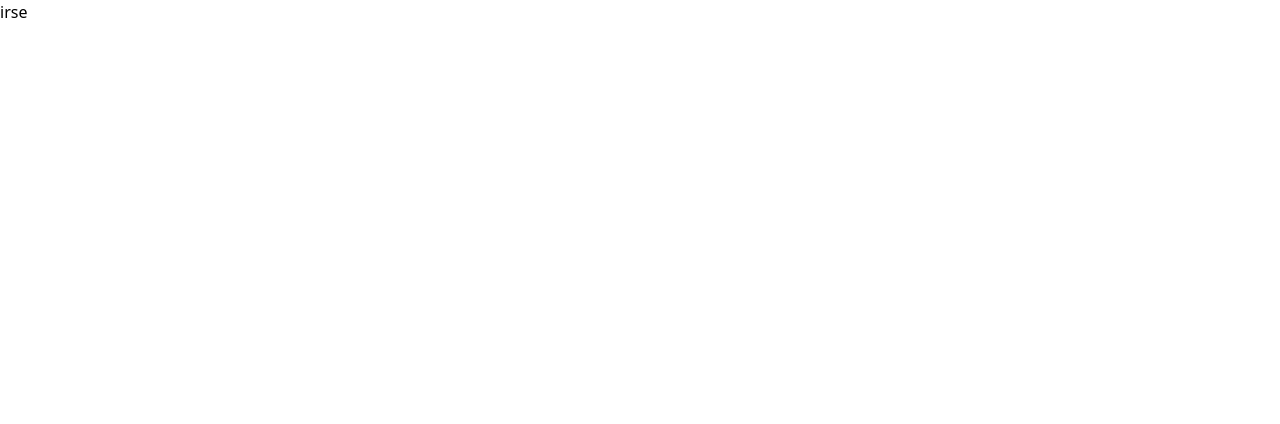
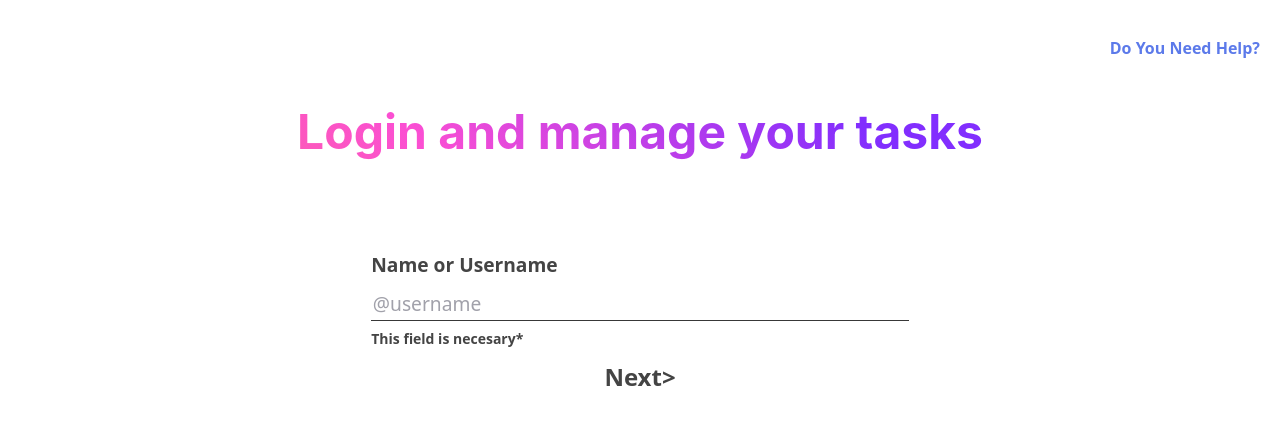
Before and after one commit to roomdan/app-tasks-2021, a React (Create React App) app: page / in a window 1280 px wide. Shown: the top 424 px of the page. Built offline with nearby package versions, Linux system fonts and the light colour scheme.

Commit message:
chante react-router for react router dom

```diff
--- a/src/views/Log-In-Form/register.js
+++ b/src/views/Log-In-Form/register.js
@@ -1,9 +1,8 @@
-import { useContext} from "react"
-import { useHistory } from "react-router"
-// import { Link } from "react-router-dom";
+import { useContext, useState } from "react"
+import { Link, useHistory } from "react-router-dom";
 import { AppLog } from "../../context/logs/LogSesion"
-// import "./register.scss"
-// import Go from "../preViews/go"
+import "./register.scss"
+import Go from "../preViews/go"
 import "./animation.all.css"
 
 export default function Register () {
@@ -11,64 +10,63 @@ export default function Register () {
 
     const [register, setRegister] = useContext(AppLog);
 
-    // const [mov, setMov] = useState({opacity:'', display:''})
-    // const [newt, setNewt ] = useState({opacity:'0%', display:'none'});
+    const [mov, setMov] = useState({opacity:'', display:''})
+    const [newt, setNewt ] = useState({opacity:'0%', display:'none'});
 
-    // const [NextStep, setNexStep] = useState(true)
+    const [NextStep, setNexStep] = useState(true)
     const history = useHistory()
 
-    // function movingEfect () {
-    //     setMov({opacity:'1%'})
-    //     setTimeout(()=>{
-    //         setMov({display:'none'});
-    //     }, 300)
-    //     setTimeout(()=>{
-    //         setNewt({opacity:'0%',display:'flex'});
-    //     },300)
-    //     setTimeout(()=>{
-    //         setNewt({opacity:'100%', display:'flex'})
-    //     }, 350)
-    // }
-    // const logged = ()=>{
-    //     // setNexStep(false)
-    //     setRegister({...register, onSesion:true})
-    //     history.push('/home')
-    // }
+    function movingEfect () {
+        setMov({opacity:'1%'})
+        setTimeout(()=>{
+            setMov({display:'none'});
+        }, 300)
+        setTimeout(()=>{
+            setNewt({opacity:'0%',display:'flex'});
+        },300)
+        setTimeout(()=>{
+            setNewt({opacity:'100%', display:'flex'})
+        }, 350)
+    }
 
+    const logged = ()=>{
+        // setNexStep(false)
+        setRegister({...register, onSesion:true})
+        history.push('/home')
+    }
 
-return <button onClick={()=>{history.push('/home'); setRegister({...register, onSesion:true})}}>irse</button>
-//     return (
-//       NextStep?  <div className='w-screen md:h-screen h-auto bg-white flex-col text-gray aninmations'>
-//       <div className='w-full h-24 bg-transparent text-blue font-bold flex justify-end items-center p-5'>
-//           Do You Need Help?
-//       </div>
-//       <div id='log-in-box-register mt-2' className='w-full h-auto bg-transparent flex justify-center items-center'>
-//               {!register.onSesion ? <div className='register-continer'>
-//               <a className='w-screen' href='/'><h1> Login and manage your tasks </h1></a>
-//               <form className='register-form '>
-//                   <label className='font-bold' style={{
-//                       opacity:mov.opacity,
-//                       display:mov.display
-//                   }}>
-//                       Name or Username
-//                       <input placeholder='@username' className='register-input'/>
-//                       <p className='text-sm text-gray  mt-2'>This field is necesary*</p>
-//                       <button className='m-3 font-bold text-2xl' onClick={movingEfect} type='button'>Next{'>'}</button>
-//                   </label>
-//                   <label className='font-bold' style={{display:newt.display, opacity:newt.opacity}}>
-//                       Password
-//                       <input type='password' className='register-input'/>
-//                       <p className='text-sm text-gray mt-2'>This field is necesary*</p>
-//                       <button className='text-blue text-2xl m-3 font-bold rounded' onClick={logged} type='button'>Finalize</button>
-//                   </label>
-//               </form>
-//           </div>:<div className='log-in-go-back md:h-80 h-screen p-5 text-center'>
-//               <h1 className='title'> ¡ Hello ! </h1>
-//               <p className='m-5 text-2xl'>Whoops! This view is not available because you have already logged in. Choose one of the following options:</p>
-//               <Link className='m-2 text-blue font-bold' to='/home'>Go Back</Link> <button className='m-2 text-red font-bold' onClick={()=>{setRegister({...register, onSesion:false})}}>Sign off</button>
-//               </div>}
-//       </div>
-//   </div>:<Go start={true} none={()=>{setNexStep(true);history.push('/home')}}/>
-//     )
+    return (
+      NextStep?  <div className='w-screen md:h-screen h-auto bg-white flex-col text-gray aninmations'>
+      <div className='w-full h-24 bg-transparent text-blue font-bold flex justify-end items-center p-5'>
+          Do You Need Help?
+      </div>
+      <div id='log-in-box-register mt-2' className='w-full h-auto bg-transparent flex justify-center items-center'>
+              {!register.onSesion ? <div className='register-continer'>
+              <a className='w-screen' href='/'><h1> Login and manage your tasks </h1></a>
+              <form className='register-form '>
+                  <label className='font-bold' style={{
+                      opacity:mov.opacity,
+                      display:mov.display
+                  }}>
+                      Name or Username
+                      <input placeholder='@username' className='register-input'/>
+                      <p className='text-sm text-gray  mt-2'>This field is necesary*</p>
+                      <button className='m-3 font-bold text-2xl' onClick={movingEfect} type='button'>Next{'>'}</button>
+                  </label>
+                  <label className='font-bold' style={{display:newt.display, opacity:newt.opacity}}>
+                      Password
+                      <input type='password' className='register-input'/>
+                      <p className='text-sm text-gray mt-2'>This field is necesary*</p>
+                      <button className='text-blue text-2xl m-3 font-bold rounded' onClick={logged} type='button'>Finalize</button>
+                  </label>
+              </form>
+          </div>:<div className='log-in-go-back md:h-80 h-screen p-5 text-center'>
+              <h1 className='title'> ¡ Hello ! </h1>
+              <p className='m-5 text-2xl'>Whoops! This view is not available because you have already logged in. Choose one of the following options:</p>
+              <Link className='m-2 text-blue font-bold' to='/home'>Go Back</Link> <button className='m-2 text-red font-bold' onClick={()=>{setRegister({...register, onSesion:false})}}>Sign off</button>
+              </div>}
+      </div>
+  </div>:<Go start={true} none={()=>{setNexStep(true);history.push('/home')}}/>
+    )
 
 }
--- a/src/views/preViews/go.js
+++ b/src/views/preViews/go.js
@@ -1,5 +1,4 @@
-import { useEffect } from "react"
-import { useState } from "react/cjs/react.development"
+import { useEffect, useState } from "react"
 import "./go.css"
 
 const Go = ({none, start})=>{
```
Also changed, not shown: src/views/home/Home.js (+3 -5 lines).
